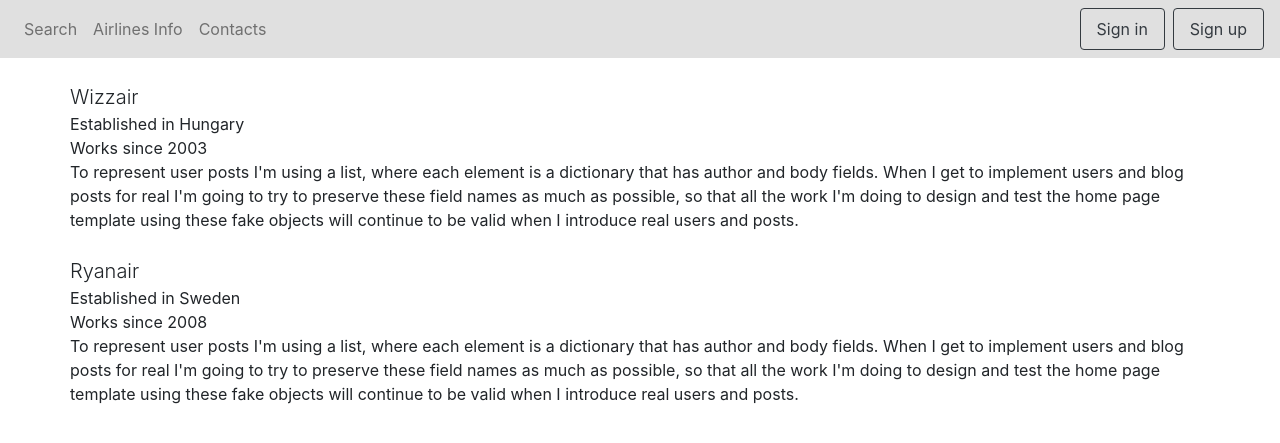
After one commit to olenagalitska/AirplaneTicketsAggregator, a Flask app: page /airlines in a window 1280 px wide. The commit adds this page. Shown: the top 443 px of the page. Run offline with Flask 2, Linux system fonts and the light colour scheme; some libraries are stand-ins or nearby versions.

Commit message:
sign in, sign up, airline info pages added

```diff
--- a/app/__init__.py
+++ b/app/__init__.py
@@ -1,8 +1,11 @@
 from flask import Flask
 from flask_bootstrap import Bootstrap
+from config import Config
 
 app = Flask(__name__)
+app.config.from_object(Config)
 bootstrap = Bootstrap(app)
+
 
 from app import routes
 
--- a/app/routes.py
+++ b/app/routes.py
@@ -1,5 +1,6 @@
 from app import app
 from flask import render_template
+from app.forms import LoginForm, RegistrationForm
 
 @app.route('/')
 def hello_world():
@@ -8,3 +9,31 @@ def hello_world():
 @app.route('/contacts')
 def contacts():
     return render_template('contacts.html')
+
+@app.route('/login')
+def login():
+    form = LoginForm()
+    return render_template('login.html', form=form)
+
+@app.route('/signup')
+def signup():
+    form = RegistrationForm()
+    return render_template('signup.html', form=form)
+
+@app.route('/airlines')
+def airlinesinfo():
+    airlines = [
+        {
+            "name" : "Wizzair",
+            "since" : "2003",
+            "origin": "Hungary",
+            "info" : "To represent user posts I'm using a list, where each element is a dictionary that has author and body fields. When I get to implement users and blog posts for real I'm going to try to preserve these field names as much as possible, so that all the work I'm doing to design and test the home page template using these fake objects will continue to be valid when I introduce real users and posts."
+        },
+        {
+            "name": "Ryanair",
+            "since": "2008",
+            "origin" : "Sweden",
+            "info": "To represent user posts I'm using a list, where each element is a dictionary that has author and body fields. When I get to implement users and blog posts for real I'm going to try to preserve these field names as much as possible, so that all the work I'm doing to design and test the home page template using these fake objects will continue to be valid when I introduce real users and posts."
+        }
+    ]
+    return render_template('airlines.html', airlines=airlines)
--- /dev/null
+++ b/app/static/style.css
@@ -0,0 +1,16 @@
+.top{
+    background-color: #e0e0e0;
+
+}
+.authbuttons{
+    margin-left: 8px;
+}
+input {
+    background: transparent;
+    border: none;
+    border-bottom: 1px solid #555555;
+    text-align: center;
+}
+input:focus{
+    outline: none;
+}
--- /dev/null
+++ b/app/templates/airlines.html
@@ -0,0 +1,16 @@
+{% extends "base.html" %}
+{% block content %}
+<div class="container">
+{% for airline in airlines %}
+    <div class="row lead">{{ airline.name }}</div>
+    <div class="row">Established in {{ airline.origin }}</div>
+    <div class="row">Works since {{ airline.since }}</div>
+    <div class="row">
+        <div>
+            {{ airline.info }}
+        </div>
+    </div>
+    <br>
+{% endfor %}
+</div>
+{% endblock %}
--- a/app/templates/base.html
+++ b/app/templates/base.html
@@ -5,28 +5,34 @@
     <title>Home</title>
 
     <link rel="stylesheet" href="https://stackpath.bootstrapcdn.com/bootstrap/4.1.3/css/bootstrap.min.css" integrity="sha384-MCw98/SFnGE8fJT3GXwEOngsV7Zt27NXFoaoApmYm81iuXoPkFOJwJ8ERdknLPMO" crossorigin="anonymous">
+    <link rel="stylesheet" type="text/css" href="../static/style.css">
 </head>
 
-<body>
-
-    <nav class="navbar  navbar-expand-lg navbar-light bg-light">
+<body class="backcol">
+<div class="top">
+    <nav class="navbar navbar-expand-lg navbar-light  ">
       <div class="collapse navbar-collapse" id="navbarSupportedContent">
           <ul class="navbar-nav mr-auto">
             <li class="nav-item">
-              <a class="nav-link" href="#!/">Пошук </a>
+              <a class="nav-link" href="/search">Search </a>
             </li>
             <li class="nav-item">
-              <a class="nav-link" href="#!/courses">Наші партнери</a>
+              <a class="nav-link" href="/airlines">Airlines Info</a>
             </li>
             <li class="nav-item">
-              <a class="nav-link" href="#!/contacts">Контакти</a>
+              <a class="nav-link" href="/contacts">Contacts</a>
             </li>
           </ul>
           <div class="right-side">
-            <a class="nav-link btn btn-outline-dark" href="#!/login">Вхід</a>
+            <a class="nav-link btn btn-outline-dark authbuttons" href="/login">Sign in</a>
+          </div>
+          <div class="right-side">
+            <a class="nav-link btn btn-outline-dark authbuttons" href="/signup">Sign up</a>
           </div>
       </div>
     </nav>
+</div>
+    <br>
 
     {% block content %}{% endblock %}
 
--- a/app/templates/contacts.html
+++ b/app/templates/contacts.html
@@ -1,3 +1,5 @@
+{% extends "base.html" %}
+{% block content %}
 <div class="container">
 
      <div>Contact: </div>
@@ -6,3 +8,4 @@
      <div> Dima: fax @dimabranik </div>
 
 </div>
+ {% endblock %}
--- /dev/null
+++ b/config.py
@@ -0,0 +1,4 @@
+import os
+
+class Config(object):
+    SECRET_KEY = os.environ.get('SECRET_KEY') or 'you-will-never-guess3836991673406236088747'
```
Also changed, not shown: app/forms.py (added, +16 -0 lines), app/templates/login.html (added, +24 -0 lines), app/templates/signup.html (added, +40 -0 lines).
